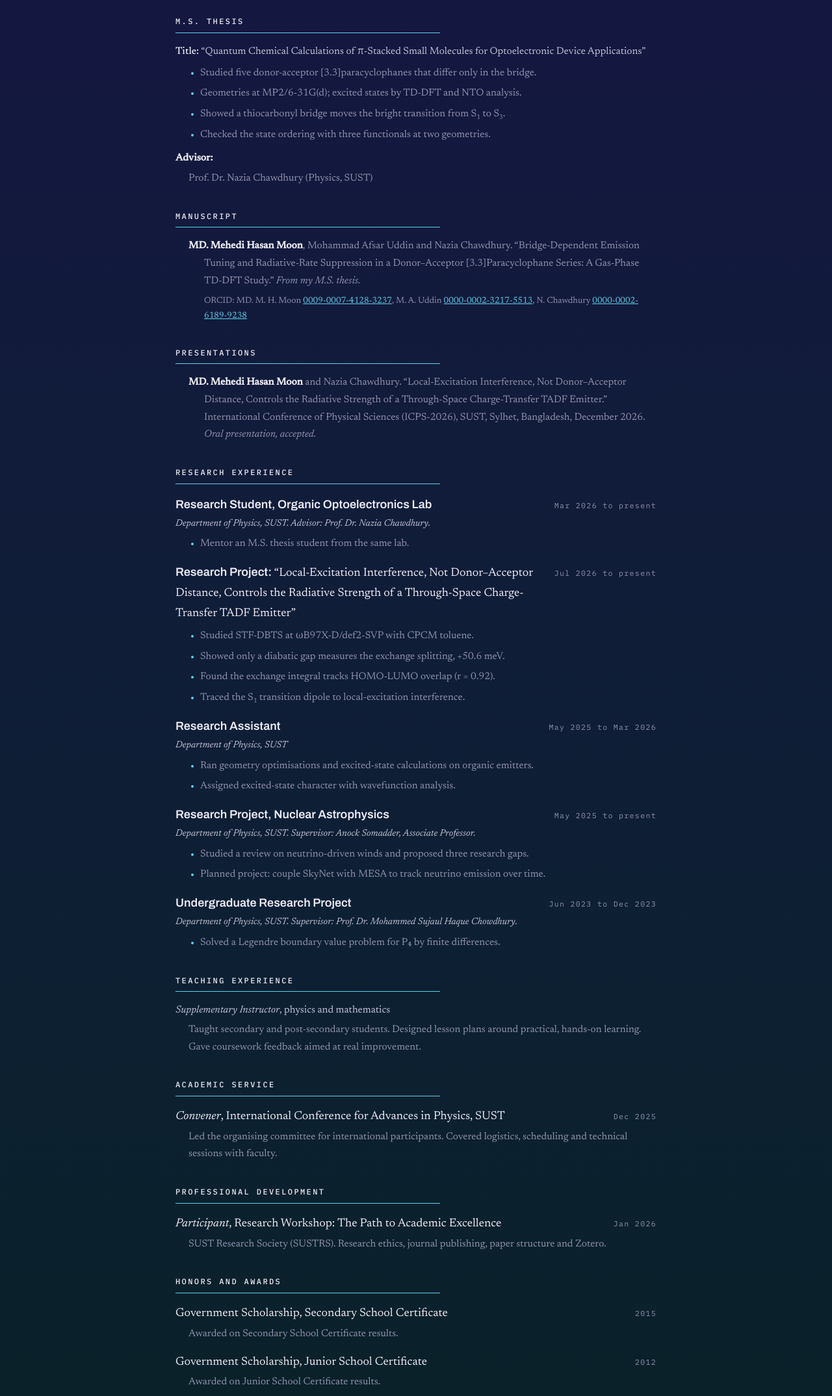
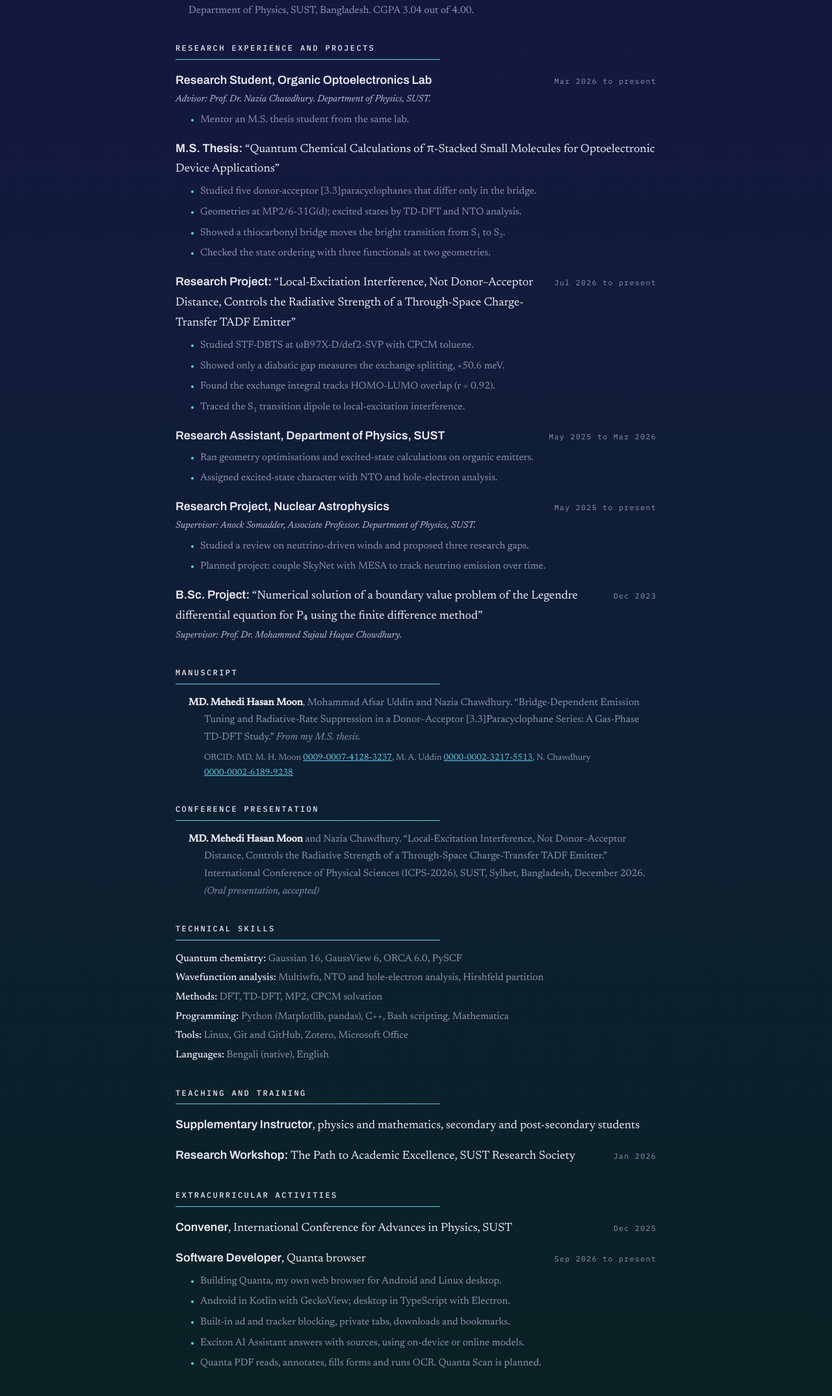
Before and after one commit to mehedi-hasan29/mehedi-hasan29.github.io, a plain HTML site: page cv.html in a window 1280 px wide. Shown: the part 652-2800 px from the top of the page at 65% size. Drawn offline with Linux system fonts and the light colour scheme.

Commit message:
Add files via upload

```diff
--- a/cv.html
+++ b/cv.html
@@ -554,42 +554,34 @@ sub{ font-size:.66em; }
     <div class="cvr-dl"><a class="pri" href="assets/Mehedi-Hasan-Moon-CV.pdf" download>Download PDF</a></div>
   </div>
 
+  <h2>Research Interests</h2>
+  <p class="det" style="margin-left:0">Excited states of organic emitters, TADF and through-space charge transfer, &pi;-stacked donor-acceptor systems, electronic structure methods, organic optoelectronic devices.</p>
+
   <h2>Education</h2>
   <div class="ent">
-    <div class="row"><span><b>Shahjalal University of Science and Technology</b>, Sylhet, Bangladesh</span><span class="when">2025 to present</span></div>
-    <p class="det">M.S. in Physics (Mixed Mode)</p>
+    <div class="row"><b>M.S. in Physics (Mixed Mode)</b><span class="when">Jun 2025 to present</span></div>
+    <p class="det">Department of Physics, SUST, Bangladesh.</p>
   </div>
   <div class="ent">
-    <div class="row"><span><b>Shahjalal University of Science and Technology</b>, Sylhet, Bangladesh</span><span class="when">2019 to 2025</span></div>
-    <p class="det">B.Sc. (Honours) in Physics. CGPA 3.04 out of 4.00.</p>
-    <p class="det">Project: <em>Numerical solution of a boundary value problem of the Legendre differential equation for P&#8324; using the finite difference method.</em></p>
-    <p class="det">Supervisor: Prof. Dr. Mohammed Sujaul Haque Chowdhury</p>
+    <div class="row"><b>B.Sc. (Honours) in Physics</b><span class="when">Jan 2019 to Apr 2025</span></div>
+    <p class="det">Department of Physics, SUST, Bangladesh. CGPA 3.04 out of 4.00.</p>
   </div>
 
-  <h2>M.S. Thesis</h2>
-  <p class="lead"><strong>Title:</strong> &ldquo;Quantum Chemical Calculations of &pi;-Stacked Small Molecules for Optoelectronic Device Applications&rdquo;</p>
-  <ul>
-    <li>Studied five donor-acceptor [3.3]paracyclophanes that differ only in the bridge.</li>
-    <li>Geometries at MP2/6-31G(d); excited states by TD-DFT and NTO analysis.</li>
-    <li>Showed a thiocarbonyl bridge moves the bright transition from S<sub>1</sub> to S<sub>3</sub>.</li>
-    <li>Checked the state ordering with three functionals at two geometries.</li>
-  </ul>
-  <p class="lab">Advisor:</p>
-  <p class="det">Prof. Dr. Nazia Chawdhury (Physics, SUST)</p>
-
-  <h2>Manuscript</h2>
-  <p class="cit"><b>MD. Mehedi Hasan Moon</b>, Mohammad Afsar Uddin and Nazia Chawdhury. &ldquo;Bridge-Dependent Emission Tuning and Radiative-Rate Suppression in a Donor&ndash;Acceptor [3.3]Paracyclophane Series: A Gas-Phase TD-DFT Study.&rdquo; <em>From my M.S. thesis.</em></p>
-  <p class="det" style="margin:-4px 0 12px 44px;font-size:13.5px">ORCID: MD. M. H. Moon <a href="https://orcid.org/0009-0007-4128-3237" style="color:var(--accent)">0009-0007-4128-3237</a>, M. A. Uddin <a href="https://orcid.org/0000-0002-3217-5513" style="color:var(--accent)">0000-0002-3217-5513</a>, N. Chawdhury <a href="https://orcid.org/0000-0002-6189-9238" style="color:var(--accent)">0000-0002-6189-9238</a></p>
-
-  <h2>Presentations</h2>
-  <p class="cit"><b>MD. Mehedi Hasan Moon</b> and Nazia Chawdhury. &ldquo;Local-Excitation Interference, Not Donor&ndash;Acceptor Distance, Controls the Radiative Strength of a Through-Space Charge-Transfer TADF Emitter.&rdquo; International Conference of Physical Sciences (ICPS-2026), SUST, Sylhet, Bangladesh, December 2026. <em>Oral presentation, accepted.</em></p>
-
-  <h2>Research Experience</h2>
+  <h2>Research Experience and Projects</h2>
   <div class="ent">
     <div class="row"><b>Research Student, Organic Optoelectronics Lab</b><span class="when">Mar 2026 to present</span></div>
-    <p class="sub">Department of Physics, SUST. Advisor: Prof. Dr. Nazia Chawdhury.</p>
+    <p class="sub">Advisor: Prof. Dr. Nazia Chawdhury. Department of Physics, SUST.</p>
     <ul>
       <li>Mentor an M.S. thesis student from the same lab.</li>
+    </ul>
+  </div>
+  <div class="ent">
+    <div class="row"><span><b>M.S. Thesis:</b> &ldquo;Quantum Chemical Calculations of &pi;-Stacked Small Molecules for Optoelectronic Device Applications&rdquo;</span></div>
+    <ul>
+      <li>Studied five donor-acceptor [3.3]paracyclophanes that differ only in the bridge.</li>
+      <li>Geometries at MP2/6-31G(d); excited states by TD-DFT and NTO analysis.</li>
+      <li>Showed a thiocarbonyl bridge moves the bright transition from S<sub>1</sub> to S<sub>3</sub>.</li>
+      <li>Checked the state ordering with three functionals at two geometries.</li>
     </ul>
   </div>
   <div class="ent">
@@ -602,75 +594,68 @@ sub{ font-size:.66em; }
     </ul>
   </div>
   <div class="ent">
-    <div class="row"><b>Research Assistant</b><span class="when">May 2025 to Mar 2026</span></div>
-    <p class="sub">Department of Physics, SUST</p>
+    <div class="row"><b>Research Assistant, Department of Physics, SUST</b><span class="when">May 2025 to Mar 2026</span></div>
     <ul>
       <li>Ran geometry optimisations and excited-state calculations on organic emitters.</li>
-      <li>Assigned excited-state character with wavefunction analysis.</li>
+      <li>Assigned excited-state character with NTO and hole-electron analysis.</li>
     </ul>
   </div>
   <div class="ent">
     <div class="row"><b>Research Project, Nuclear Astrophysics</b><span class="when">May 2025 to present</span></div>
-    <p class="sub">Department of Physics, SUST. Supervisor: Anock Somadder, Associate Professor.</p>
+    <p class="sub">Supervisor: Anock Somadder, Associate Professor. Department of Physics, SUST.</p>
     <ul>
       <li>Studied a review on neutrino-driven winds and proposed three research gaps.</li>
       <li>Planned project: couple SkyNet with MESA to track neutrino emission over time.</li>
     </ul>
   </div>
   <div class="ent">
-    <div class="row"><b>Undergraduate Research Project</b><span class="when">Jun 2023 to Dec 2023</span></div>
-    <p class="sub">Department of Physics, SUST. Supervisor: Prof. Dr. Mohammed Sujaul Haque Chowdhury.</p>
+    <div class="row"><span><b>B.Sc. Project:</b> &ldquo;Numerical solution of a boundary value problem of the Legendre differential equation for P&#8324; using the finite difference method&rdquo;</span><span class="when">Dec 2023</span></div>
+    <p class="sub">Supervisor: Prof. Dr. Mohammed Sujaul Haque Chowdhury.</p>
+  </div>
+
+  <h2>Manuscript</h2>
+  <p class="cit"><b>MD. Mehedi Hasan Moon</b>, Mohammad Afsar Uddin and Nazia Chawdhury. &ldquo;Bridge-Dependent Emission Tuning and Radiative-Rate Suppression in a Donor&ndash;Acceptor [3.3]Paracyclophane Series: A Gas-Phase TD-DFT Study.&rdquo; <em>From my M.S. thesis.</em></p>
+  <p class="det" style="margin:-4px 0 12px 44px;font-size:13.5px">ORCID: MD. M. H. Moon <a href="https://orcid.org/0009-0007-4128-3237" style="color:var(--accent);white-space:nowrap">0009-0007-4128-3237</a>, M. A. Uddin <a href="https://orcid.org/0000-0002-3217-5513" style="color:var(--accent);white-space:nowrap">0000-0002-3217-5513</a>, N. Chawdhury <a href="https://orcid.org/0000-0002-6189-9238" style="color:var(--accent);white-space:nowrap">0000-0002-6189-9238</a></p>
+
+  <h2>Conference Presentation</h2>
+  <p class="cit"><b>MD. Mehedi Hasan Moon</b> and Nazia Chawdhury. &ldquo;Local-Excitation Interference, Not Donor&ndash;Acceptor Distance, Controls the Radiative Strength of a Through-Space Charge-Transfer TADF Emitter.&rdquo; International Conference of Physical Sciences (ICPS-2026), SUST, Sylhet, Bangladesh, December 2026. <em>(Oral presentation, accepted)</em></p>
+
+  <h2>Technical Skills</h2>
+  <p class="det" style="margin-left:0"><strong>Quantum chemistry:</strong> Gaussian 16, GaussView 6, ORCA 6.0, PySCF</p>
+  <p class="det" style="margin-left:0"><strong>Wavefunction analysis:</strong> Multiwfn, NTO and hole-electron analysis, Hirshfeld partition</p>
+  <p class="det" style="margin-left:0"><strong>Methods:</strong> DFT, TD-DFT, MP2, CPCM solvation</p>
+  <p class="det" style="margin-left:0"><strong>Programming:</strong> Python (Matplotlib, pandas), C++, Bash scripting, Mathematica</p>
+  <p class="det" style="margin-left:0"><strong>Tools:</strong> Linux, Git and GitHub, Zotero, Microsoft Office</p>
+  <p class="det" style="margin-left:0"><strong>Languages:</strong> Bengali (native), English</p>
+
+  <h2>Teaching and Training</h2>
+  <div class="ent">
+    <div class="row"><span><b>Supplementary Instructor</b>, physics and mathematics, secondary and post-secondary students</span></div>
+  </div>
+  <div class="ent">
+    <div class="row"><span><b>Research Workshop:</b> The Path to Academic Excellence, SUST Research Society</span><span class="when">Jan 2026</span></div>
+  </div>
+
+  <h2>Extracurricular Activities</h2>
+  <div class="ent">
+    <div class="row"><span><b>Convener</b>, International Conference for Advances in Physics, SUST</span><span class="when">Dec 2025</span></div>
+  </div>
+  <div class="ent">
+    <div class="row"><span><b>Software Developer</b>, Quanta browser</span><span class="when">Sep 2026 to present</span></div>
     <ul>
-      <li>Solved a Legendre boundary value problem for P&#8324; by finite differences.</li>
+      <li>Building Quanta, my own web browser for Android and Linux desktop.</li>
+      <li>Android in Kotlin with GeckoView; desktop in TypeScript with Electron.</li>
+      <li>Built-in ad and tracker blocking, private tabs, downloads and bookmarks.</li>
+      <li>Exciton AI Assistant answers with sources, using on-device or online models.</li>
+      <li>Quanta PDF reads, annotates, fills forms and runs OCR. Quanta Scan is planned.</li>
     </ul>
   </div>
 
-  <h2>Teaching Experience</h2>
-  <div class="ent">
-    <p class="lead"><em>Supplementary Instructor</em>, physics and mathematics</p>
-    <p class="det">Taught secondary and post-secondary students. Designed lesson plans around practical, hands-on learning. Gave coursework feedback aimed at real improvement.</p>
-  </div>
-
-  <h2>Academic Service</h2>
-  <div class="ent">
-    <div class="row"><span><em>Convener</em>, International Conference for Advances in Physics, SUST</span><span class="when">Dec 2025</span></div>
-    <p class="det">Led the organising committee for international participants. Covered logistics, scheduling and technical sessions with faculty.</p>
-  </div>
-
-  <h2>Professional Development</h2>
-  <div class="ent">
-    <div class="row"><span><em>Participant</em>, Research Workshop: The Path to Academic Excellence</span><span class="when">Jan 2026</span></div>
-    <p class="det">SUST Research Society (SUSTRS). Research ethics, journal publishing, paper structure and Zotero.</p>
-  </div>
-
-  <h2>Honors and Awards</h2>
-  <div class="ent">
-    <div class="row"><span>Government Scholarship, Secondary School Certificate</span><span class="when">2015</span></div>
-    <p class="det">Awarded on Secondary School Certificate results.</p>
-  </div>
-  <div class="ent">
-    <div class="row"><span>Government Scholarship, Junior School Certificate</span><span class="when">2012</span></div>
-    <p class="det">Awarded on Junior School Certificate results.</p>
-  </div>
-
-  <h2>Research Interests</h2>
-  <p class="det">Excited states of organic emitters, especially TADF and through-space charge transfer.</p>
-  <p class="det">Structure-property relationships in &pi;-stacked donor-acceptor systems.</p>
-  <p class="det">Electronic structure methods: DFT, TD-DFT and wavefunction analysis.</p>
-  <p class="det">Organic optoelectronic devices, including OLEDs and organic photovoltaics.</p>
-
-  <h2>Technical Skills</h2>
-  <p class="det"><strong>Software:</strong> Gaussian 16, ORCA 6.0, Multiwfn, PySCF</p>
-  <p class="det"><strong>Methods:</strong> DFT, TD-DFT, MP2, CPCM solvation, NTO and hole-electron analysis</p>
-  <p class="det"><strong>Programming:</strong> Python (Matplotlib), C++, Bash scripting, Mathematica</p>
-  <p class="det"><strong>Tools:</strong> Linux, Git and GitHub, Zotero, Microsoft Office</p>
-
-  <h2>Languages</h2>
-  <p class="det"><strong>Bengali</strong> (native)</p>
-  <p class="det"><strong>English</strong></p>
+  <h2>Achievements and Awards</h2>
+  <p class="det" style="margin-left:0">Government Scholarships, Secondary (2015) and Junior (2012) School Certificates</p>
 
   <h2>References</h2>
-  <p class="det">Available on request.</p>
+  <p class="det" style="margin-left:0">Available on request.</p>
 </article>
 
 <footer class="shell">
```
Also changed, not shown: 1 other file.
